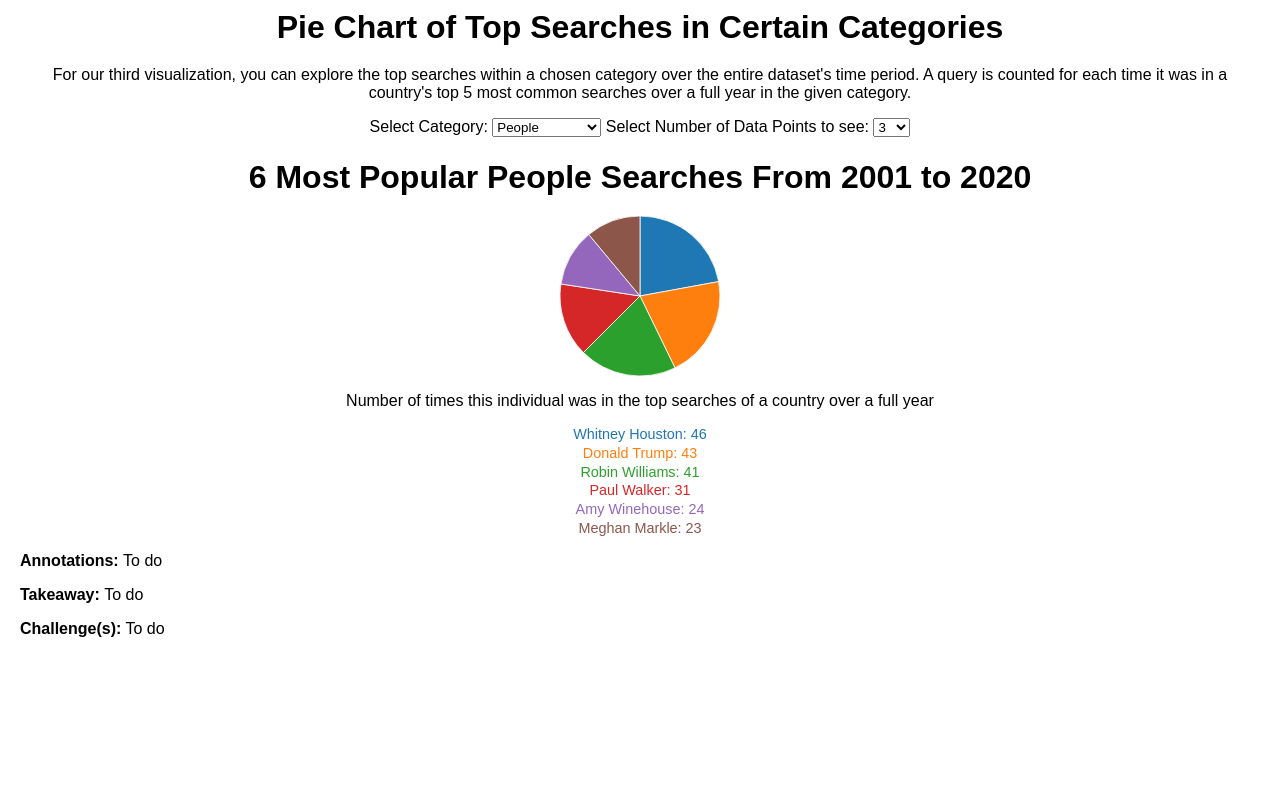
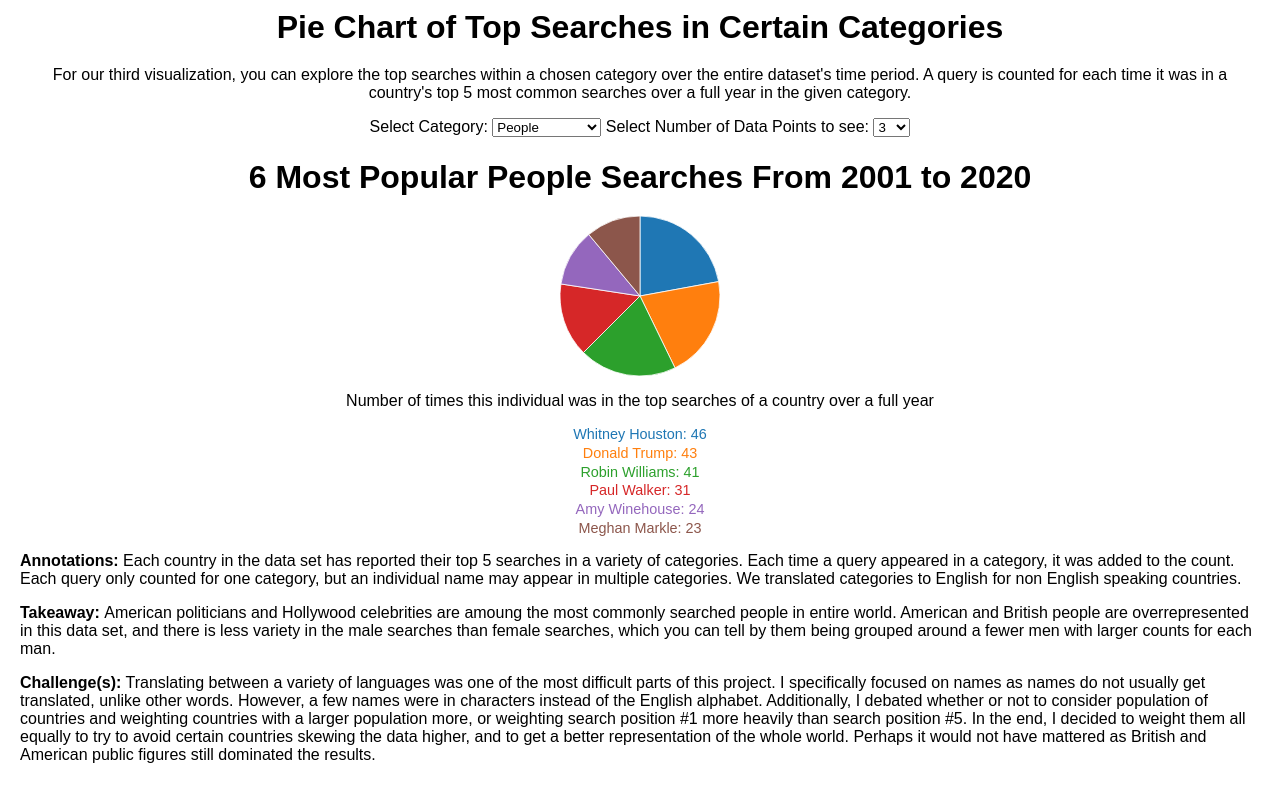
Before and after one commit to jshiah/dsc209r-datavisualization-finalproject, a website: page index.html in a window 1280 px wide. Shown: the part 2436-3236 px from the top of the page. Before the commit the page ends 3110 px from the top, so only its background shows below. Drawn offline with nearby package versions, Linux system fonts and the light colour scheme; no server answers.

Commit message:
Written questions complete

```diff
--- a/index.html
+++ b/index.html
@@ -213,17 +213,26 @@
 
 
 <p style="text-align: left;">
-    <strong>Annotations: </strong> To do
+    <strong>Annotations: </strong> Each country in the data set has reported their top 5 searches in a variety of categories.
+    Each time a query appeared in a category, it was added to the count. Each query only counted for one category, but an
+    individual name may appear in multiple categories. We translated categories to English for non English speaking countries.
 
 
 </p>
 
 <p style="text-align: left;">
-    <strong>Takeaway: </strong> To do
+    <strong>Takeaway: </strong> American politicians and Hollywood celebrities are amoung the most commonly searched people in
+    entire world. American and British people are overrepresented in this data set, and there is less variety in the male searches
+    than female searches, which you can tell by them being grouped around a fewer men with larger counts for each man.
 </p>
 
 <p style="text-align: left;">
-    <strong>Challenge(s):</strong> To do
+    <strong>Challenge(s):</strong> Translating between a variety of languages was one of the most difficult parts of this project.
+    I specifically focused on names as names do not usually get translated, unlike other words. However, a few names were in characters
+    instead of the English alphabet. Additionally, I debated whether or not to consider population of countries and weighting countries
+    with a larger population more, or weighting search position #1 more heavily than search position #5. In the end, I decided to
+    weight them all equally to try to avoid certain countries skewing the data higher, and to get a better representation of the
+    whole world. Perhaps it would not have mattered as British and American public figures still dominated the results.
 </p>
 
 </html>
```
